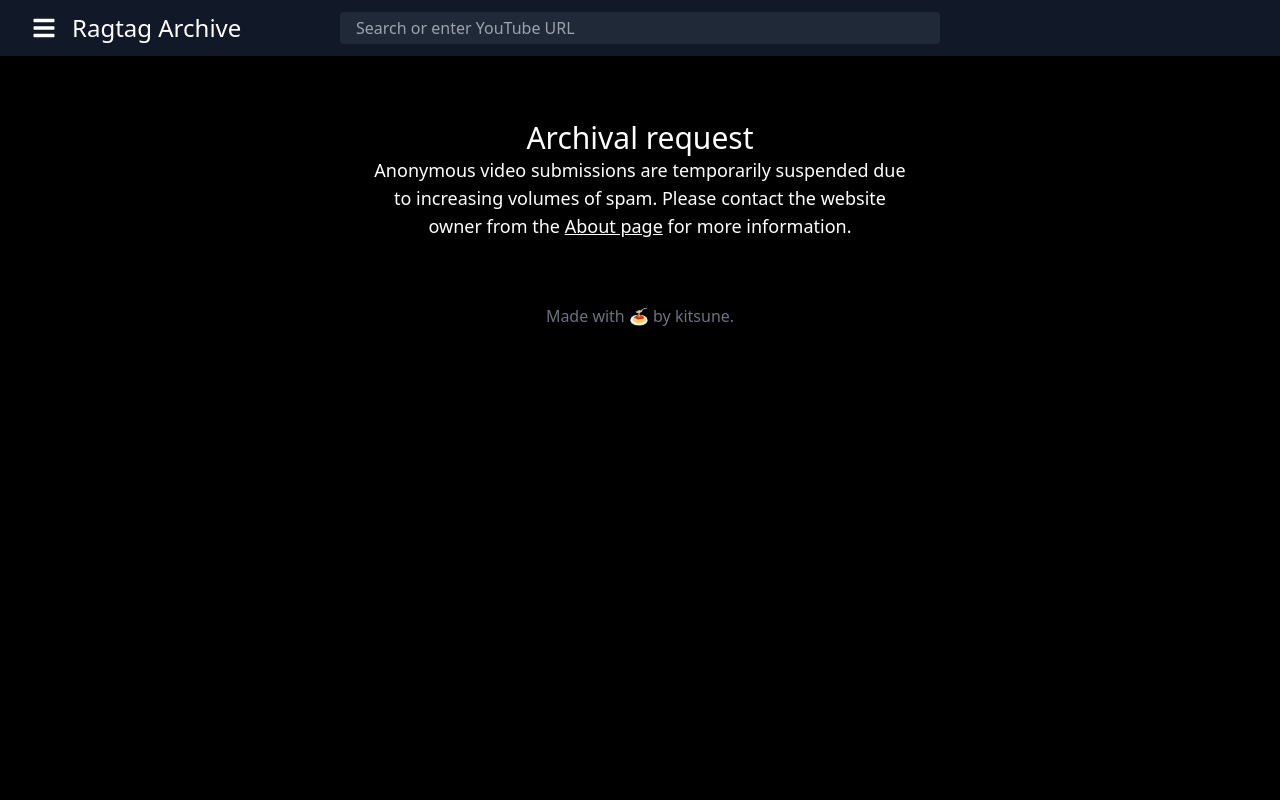
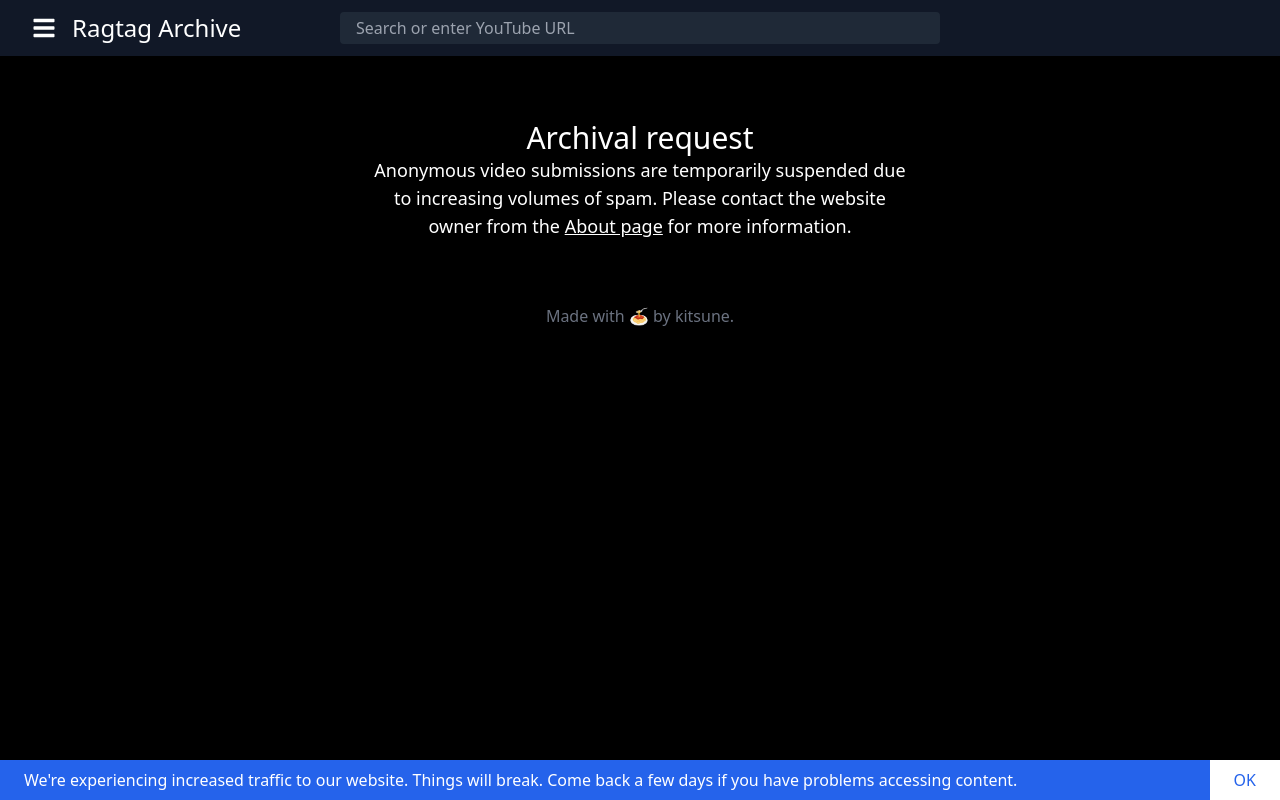
Before and after one commit to ragtag-archive/archive-browser, a Next.js app: page /request in a window 1280 px wide. Built offline with nearby package versions, Linux system fonts and the light colour scheme; no server answers; what @tailwindcss/typography would draw is missing.

Commit message:
Show traffic notice banner

```diff
--- a/modules/shared/PageBase.tsx
+++ b/modules/shared/PageBase.tsx
@@ -7,11 +7,46 @@ export type PageBaseProps = {
 };
 
 const PageBase = (props: PageBaseProps) => {
+  const [bannerHide, setBannerHide] = React.useState(true);
+
+  React.useEffect(() => {
+    const item = window.localStorage.getItem("high-traffic-banner");
+    if (item) setBannerHide(JSON.parse(item));
+    else setBannerHide(false);
+  }, []);
+
   return (
     <div className="bg-black text-white">
       <Head>
         <link rel="shortcut icon" href="/favicon.png" type="image/png" />
       </Head>
+      <div
+        className={
+          "bg-blue-600 flex flex-col md:flex-row justify-between fixed bottom-0 left-0 right-0 z-50 " +
+          (bannerHide ? "hidden" : "")
+        }
+      >
+        <span className="px-6 py-2">
+          We're experiencing increased traffic to our website. Things will
+          break. Come back a few days if you have problems accessing content.
+        </span>
+        <span>
+          <a
+            href="#"
+            onClick={(e) => {
+              e.preventDefault();
+              setBannerHide(true);
+              window.localStorage.setItem(
+                "high-traffic-banner",
+                JSON.stringify(true)
+              );
+            }}
+            className="block md:inline-block text-center px-6 py-2 bg-white text-blue-600"
+          >
+            OK
+          </a>
+        </span>
+      </div>
       <Header />
       <div className="container mx-auto mt-4">{props.children}</div>
       <div className="my-6 text-gray-500 text-center">
--- a/modules/shared/hooks/useLocalStorage.tsx
+++ b/modules/shared/hooks/useLocalStorage.tsx
@@ -10,16 +10,23 @@ export function useLocalStorage<T>(
   // State to store our value
   // Pass initial state function to useState so logic is only executed once
   const [storedValue, setStoredValue] = React.useState<T>(() => {
-    try {
-      // Get from local storage by key
-      const item = window.localStorage.getItem(key);
-      // Parse stored json or if none return initialValue
-      return item ? JSON.parse(item) : initialValue;
-    } catch (error) {
-      // If error also return initialValue
-      return initialValue;
-    }
+    // try {
+    // // Get from local storage by key
+    // const item = window.localStorage.getItem(key);
+    // // Parse stored json or if none return initialValue
+    // return item ? JSON.parse(item) : initialValue;
+    // } catch (error) {
+    // If error also return initialValue
+    return initialValue;
+    // }
   });
+
+  React.useEffect(() => {
+    // Get from local storage by key
+    const item = window.localStorage.getItem(key);
+    // Parse stored json or if none return initialValue
+    if (item) setStoredValue(JSON.parse(item));
+  }, []);
 
   // Return a wrapped version of useState's setter function that ...
   // ... persists the new value to localStorage.
```
